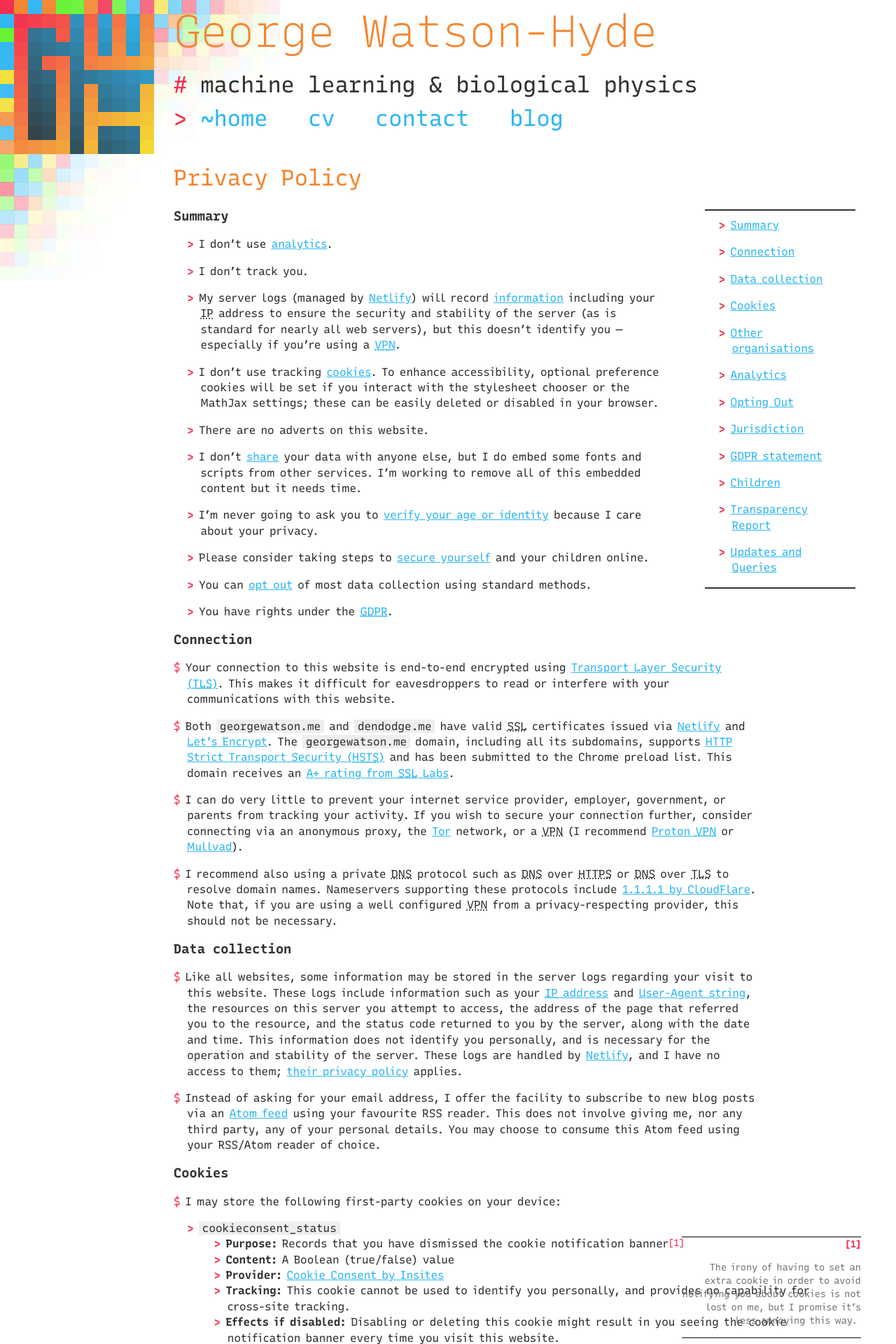
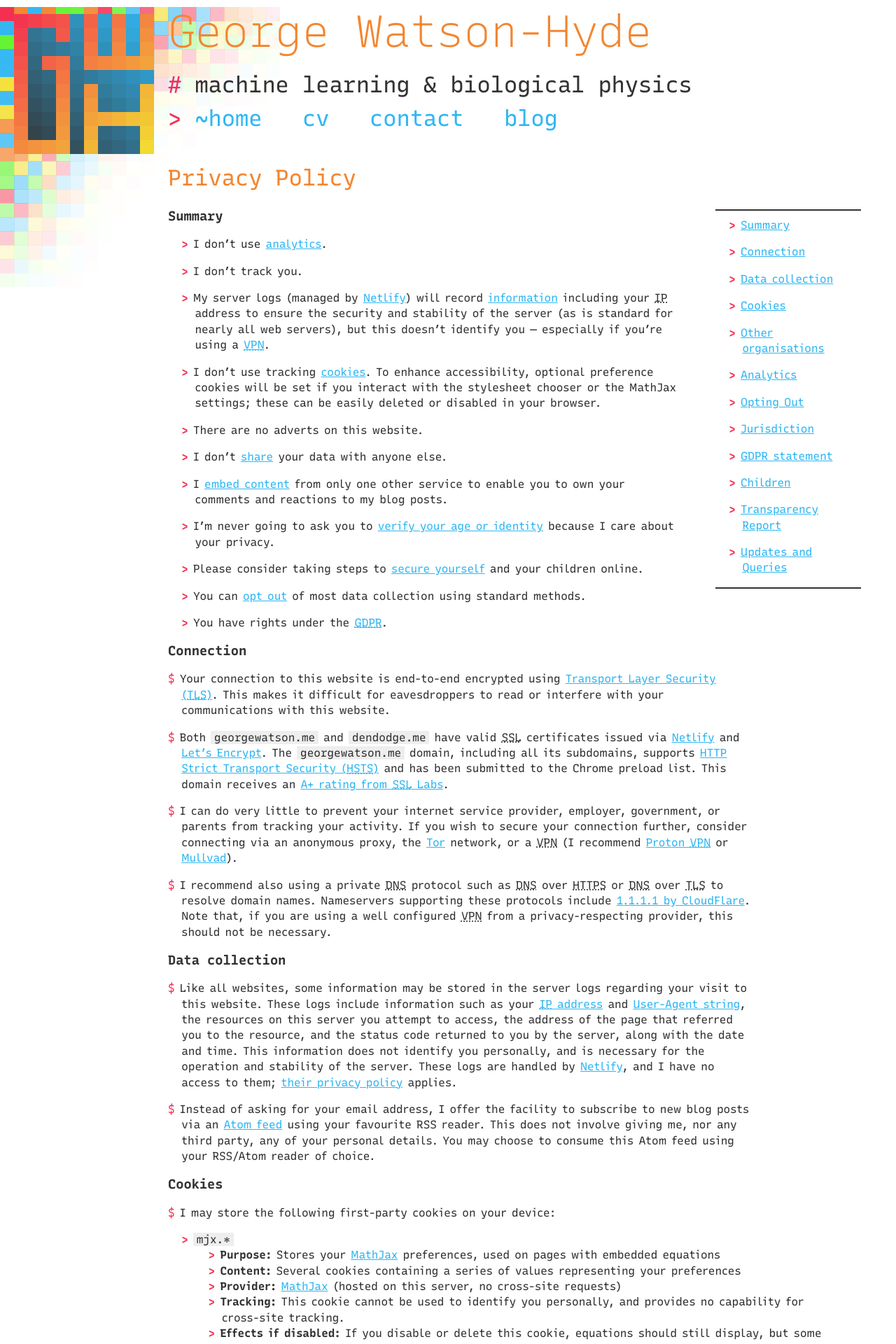
Before and after one commit to georgewatson/georgewatson.me, a Jekyll site: the page built from privacy_policy.md, in a window 1280 px wide. Shown: the top 1920 px of the page at 70% size. Built offline with Jekyll 4.4.1, drawn with Linux system fonts in a browser that asks for light colours; the table of contents is made by our own code; some of the changed text lies outside the part shown.

Commit message:
Remove ironic externally embedded cookie banner (#15)
Co-authored-by: George Watson-Hyde <git@georgewatson.me>

```diff
--- a/_includes/header.html
+++ b/_includes/header.html
@@ -1,3 +1,4 @@
+  <div class="body">
     <header id="main-header" class="h-card">
       <img class="logo" alt=""
         src="{{ "/assets/logo_new.svg" | relative_url }}"/>
--- a/assets/amoled_pure.css
+++ b/assets/amoled_pure.css
@@ -1,4 +1,4 @@
-body {
+.body {
     background-color: #000;
 }
 /*
--- a/assets/base.css
+++ b/assets/base.css
@@ -1,5 +1,9 @@
 ---
 ---
+
+* {
+    box-sizing: border-box;
+}
 
 .align-center {
     display: block;
@@ -235,7 +239,12 @@
 }
 
 body {
+    padding: 0;
+    margin: 0;
     overflow-y: scroll;
+}
+
+.body {
     padding-left: 240px;
     padding-bottom: 50px;
 }
@@ -317,7 +326,7 @@
         position: absolute !important;
     }
 
-    body {
+    .body {
         background-attachment: scroll !important;
         padding-left: 0 !important;
     }
--- a/assets/dark_pure.css
+++ b/assets/dark_pure.css
@@ -1,4 +1,4 @@
-body {
+.body {
     color: #ccc;
     background-color: #333;
 }
@@ -23,6 +23,10 @@
     box-shadow: #222 0.5em 0px 0px, #222 -0.5em 0px 0px;
 }
 
+.cookie-banner {
+    background-color: #222;
+}
+
 :target {
     background-color: #333;
     color: #f3df30;
--- a/assets/light.css
+++ b/assets/light.css
@@ -45,8 +45,11 @@
     --features: var(--features), 'liga' 1;
 }
 
-.cc-banner {
-    font-family: 'Recursive', monospace !important;
+.cookie-banner {
+    width: 100%;
+    padding: 10px;
+    background-color: #333;
+    color: #ccc;
 }
 
 .blog-post-title .overlay-span {
@@ -460,7 +463,7 @@
     color: #63f330;
 }
 
-body {
+.body {
     background-attachment: fixed;
     background-image: url(/assets/pixels.svg);
     background-repeat: no-repeat;
--- a/privacy_policy.md
+++ b/privacy_policy.md
@@ -25,10 +25,9 @@
   or the MathJax settings;
   these can be easily deleted or disabled in your browser.
 * There are no adverts on this website.
-* I don't [share](#other-organisations) your data with anyone else,
-  but I do embed some fonts and scripts from other services.
-  I'm working to remove all of this embedded content
-  but it needs time.
+* I don't [share](#other-organisations) your data with anyone else.
+* I [embed content](#other-organisations) from only one other service
+  to enable you to own your comments and reactions to my blog posts.
 * I'm never going to ask you to [verify your age or identity](#children)
   because I care about your privacy.
 * Please consider taking steps to [secure yourself](#connection)
@@ -114,22 +113,6 @@
 I may store the following first-party cookies on your device:
 
 {:.compact-list}
-* `cookieconsent_status`
-  * **Purpose:**
-    Records that you have dismissed the cookie notification banner[^cookies]
-  * **Content:**
-    A Boolean (true/false) value
-  * **Provider:**
-    [Cookie Consent by Insites](https://cookieconsent.insites.com/)
-  * **Tracking:**
-    This cookie cannot be used to identify you personally,
-    and provides no capability for cross-site tracking.
-  * **Effects if disabled:**
-    Disabling or deleting this cookie might result in you seeing the cookie
-    notification banner every time you visit this website.
-  * **Source code:**
-    The Cookie Consent by Insites source code is available
-    [on GitHub](https://github.com/insites/cookieconsent).
 * `mjx.*`
   * **Purpose:**
     Stores your
@@ -223,31 +206,13 @@
 facilitate this;
 you can choose the service of your choice.
 
-I may embed scripts
-from other organisations.
-This content is subject to those organisations' privacy policies.
-If you do not agree to their terms,
-it may be possible to disable tracking by visiting those websites.
-Otherwise,
-you can always block this content;
-see the § [Opting Out](#opting-out) section for details.
-
-For your convenience,
-a list of such organisations is provided below,
-including links to their privacy policies.
-
-* [CloudFlare](https://www.cloudflare.com/en-gb/privacypolicy/)
-  (used to serve Cookie Consent script)[^cloudflare]
-{:.compact-list}
-
-[^cloudflare]: Yes, this is ironic.
-
-I am working to remove third-party embeds wherever possible,
-and have been actively migrating to locally hosted scripts and font files.
-I have already replaced various externally hosted scripts,
-and migrated from CDN-hosted Font Awesome
-to self-hosted [Phosphor icons](https://phosphoricons.com/),
-but this is a work in progress.
+I do not embed any content
+from any other organisations.
+All scripts, assets, and font files are hosted on the same server as this webpage,
+so when you make an HTTPS request to this website,
+no requests are made to any servers
+except this one
+and Webmention.io.
 
 ### Analytics
 
```
